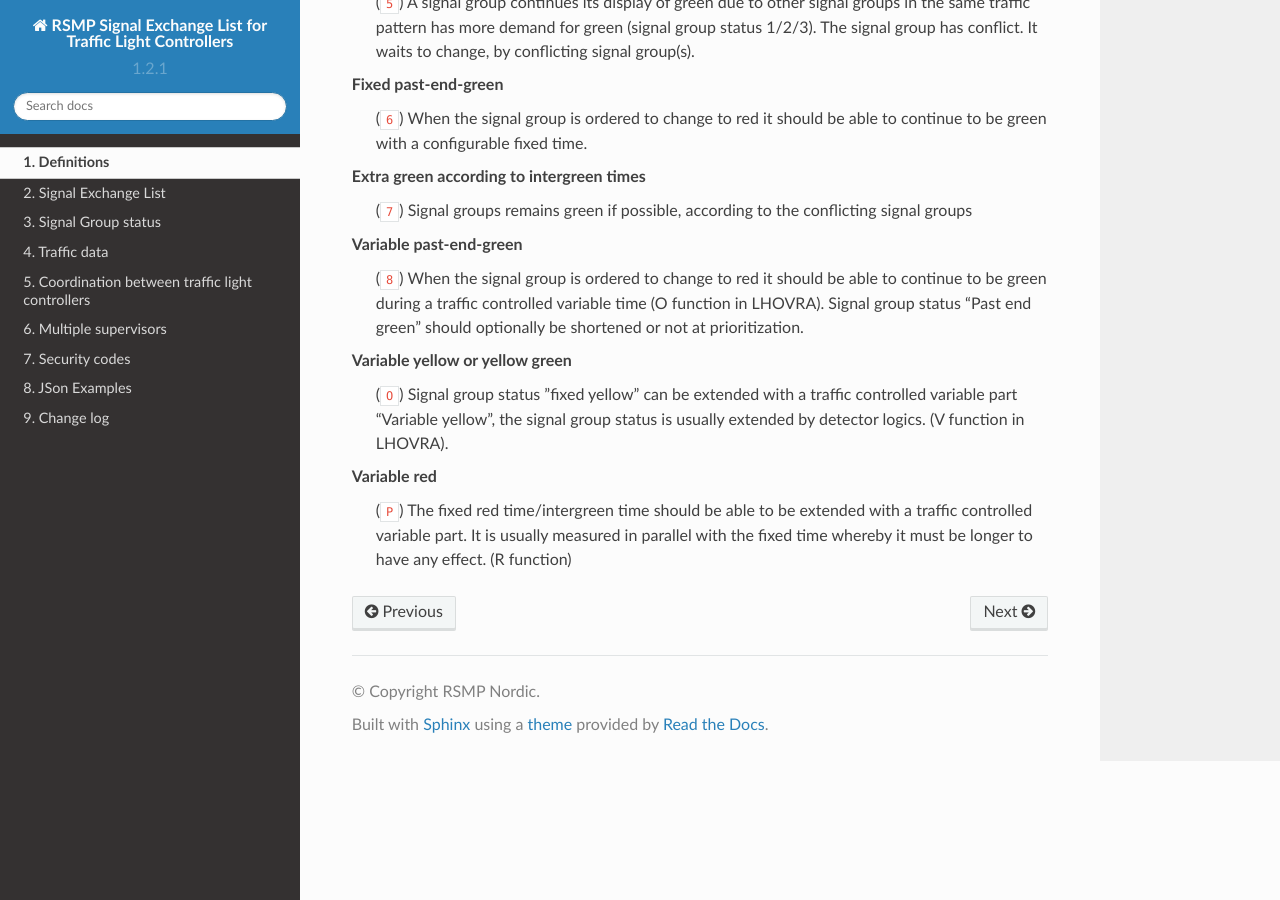
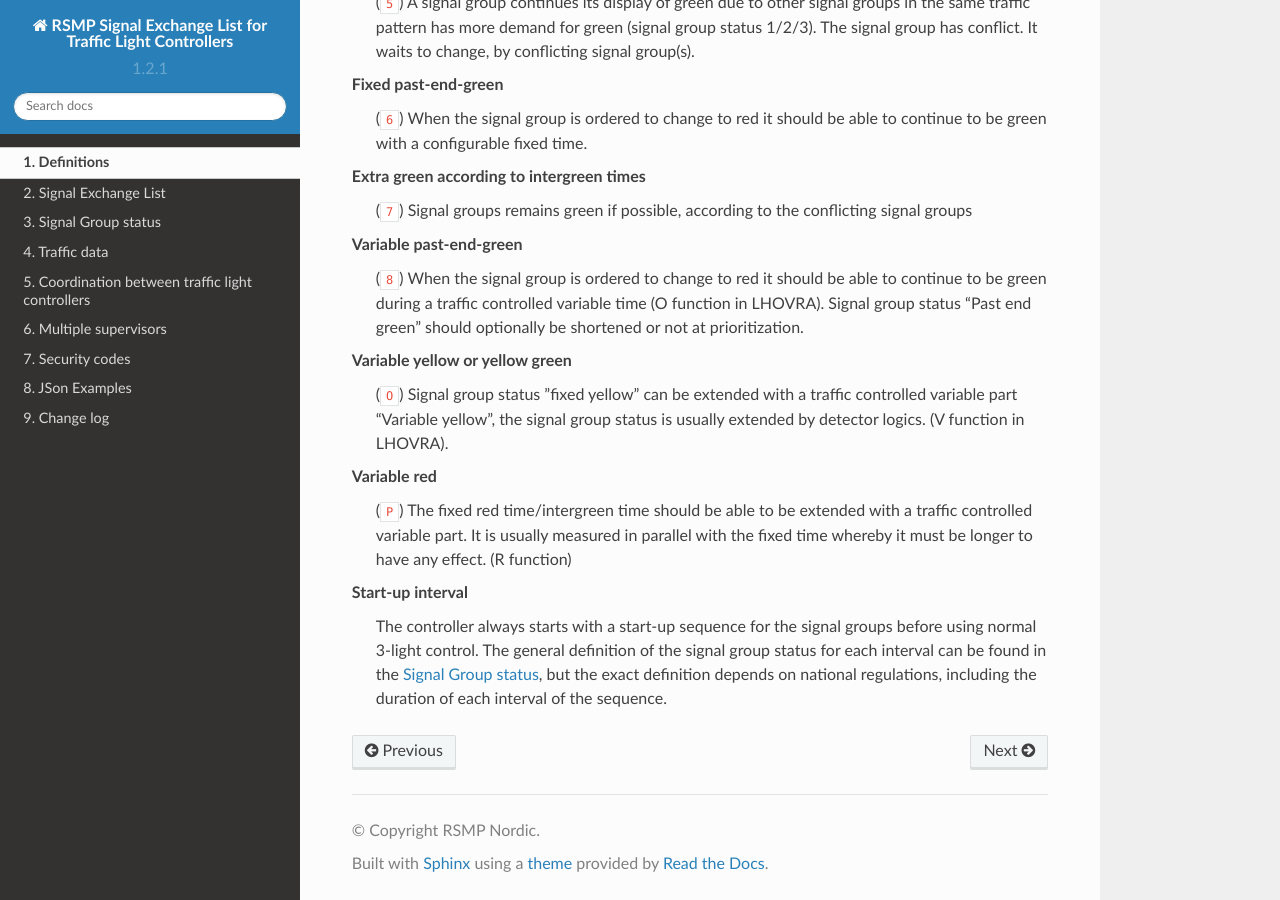
Before and after one commit to rsmp-nordic/rsmp_sxl_traffic_lights, a Sphinx documentation site: the page built from source/definitions.rst, in a window 1280 px wide and 900 px high, scrolled down 1483 px. Built offline with Sphinx 7.4.7 and the Read the Docs theme 2.0.0, drawn with Linux system fonts in a browser that asks for light colours.

Commit message:
Add start-up interval to the definitions

```diff
--- a/source/definitions.rst
+++ b/source/definitions.rst
@@ -92,3 +92,8 @@ The corresponding ASCII character used for signal group status (S0001) is writte
       traffic controlled variable part. It is usually measured in parallel
       with the fixed time whereby it must be longer to have any effect.
       (R function)
+
+   Start-up interval
+     The controller always starts with a start-up sequence for the signal groups before using normal 3-light control.
+     The general definition of the signal group status for each interval can be found in the :ref:`signal-group-status`,
+     but the exact definition depends on national regulations, including the duration of each interval of the sequence.
```
Also changed, not shown: source/signal_group_status.rst (+5 -3 lines).
